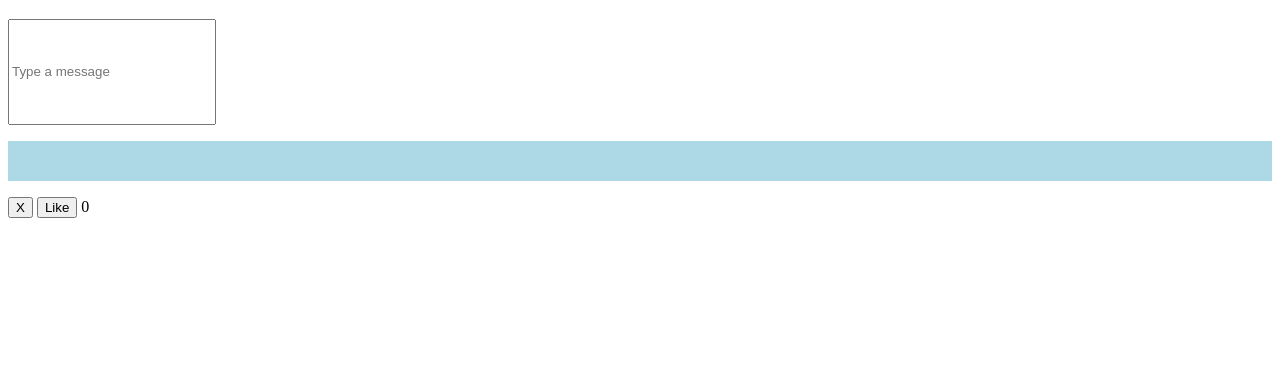
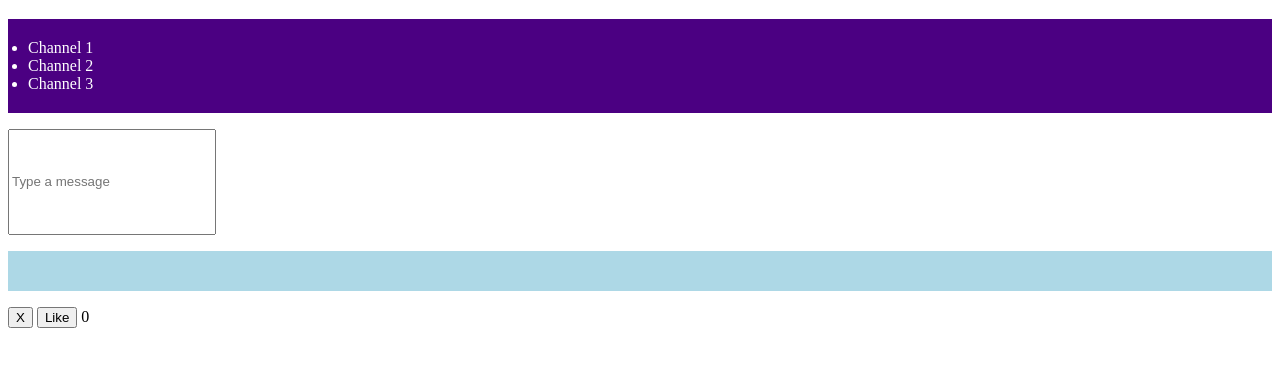
Before and after one commit to mee-shell/message_system, a plain HTML site: page index.html in a window 1280 px wide. Shown: the part 61-428 px from the top of the page. Drawn offline with Linux system fonts and the light colour scheme.

Commit message:
added basic channels
just elements,  no functionality or proper layout yet

```diff
--- a/index.html
+++ b/index.html
@@ -10,12 +10,16 @@
 </head>
 <body>
   <h1> Messages </h1>
-
-  <div>
-    <ul>
+<!-- ....................Sidebar with Channels ................... -->
+  <div id="channelSidebar">
+    <ul class="channelList">
+      <li id="c1"> <a href=""> Channel 1 </a> </li>
+      <li id="c2"> Channel 2</li>
+      <li id="c3"> Channel 3</li>
     </ul>
   </div>
-
+<!-- ....................Message Display ................... -->
+<div id="messageBody">
   <input type="text" placeholder="Type a message" id="messagebox"> </input>
   <p class="mdisplay"></p>
 
@@ -25,6 +29,6 @@
 
   <script src="jquery-3.3.1.min.js"> </script>
   <script src="script.js"> </script>
-
+</div>
 </body>
 </html>
--- a/style.css
+++ b/style.css
@@ -4,6 +4,28 @@ p {
   padding:20px;
 }
 
+a{
+  color:white;
+  text-decoration: none;
+}
+/* channelSidebar doesnt work yet... */
+div #channelSidebar{
+  background-color: green;
+  padding: 20px
+}
+
+.channelList{
+  background-color:#4B0082 ;
+  color:white;
+  padding:20px;
+  /* position:absolute; */
+}
+
+div #messageBody{
+ /* position:relative; */
+}
+
+
 #messagebox{
   width:200px;
   height:100px;
```
Also changed, not shown: script.js (+7 -0 lines). Lines whose indentation alone changed are shown as unchanged.
